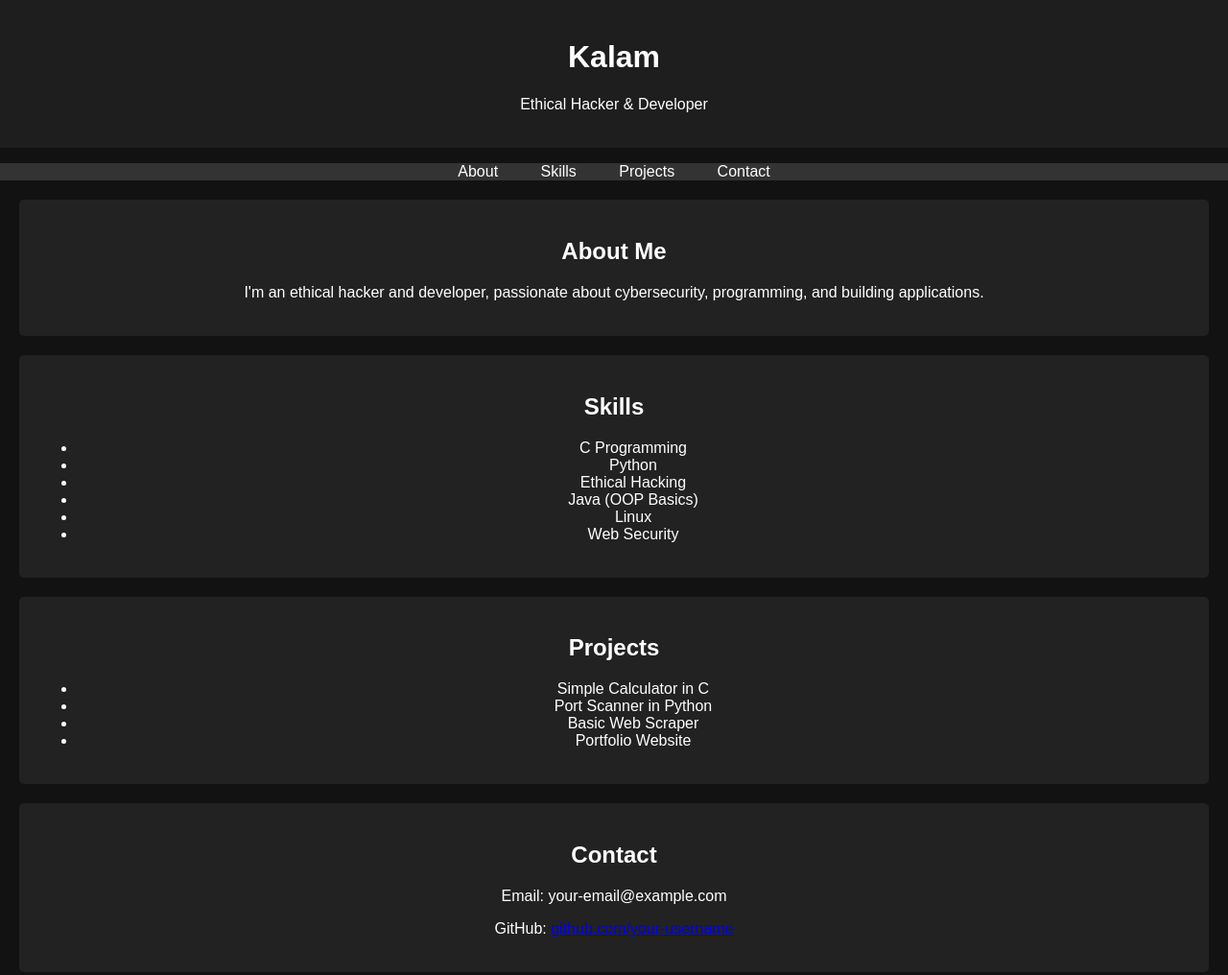
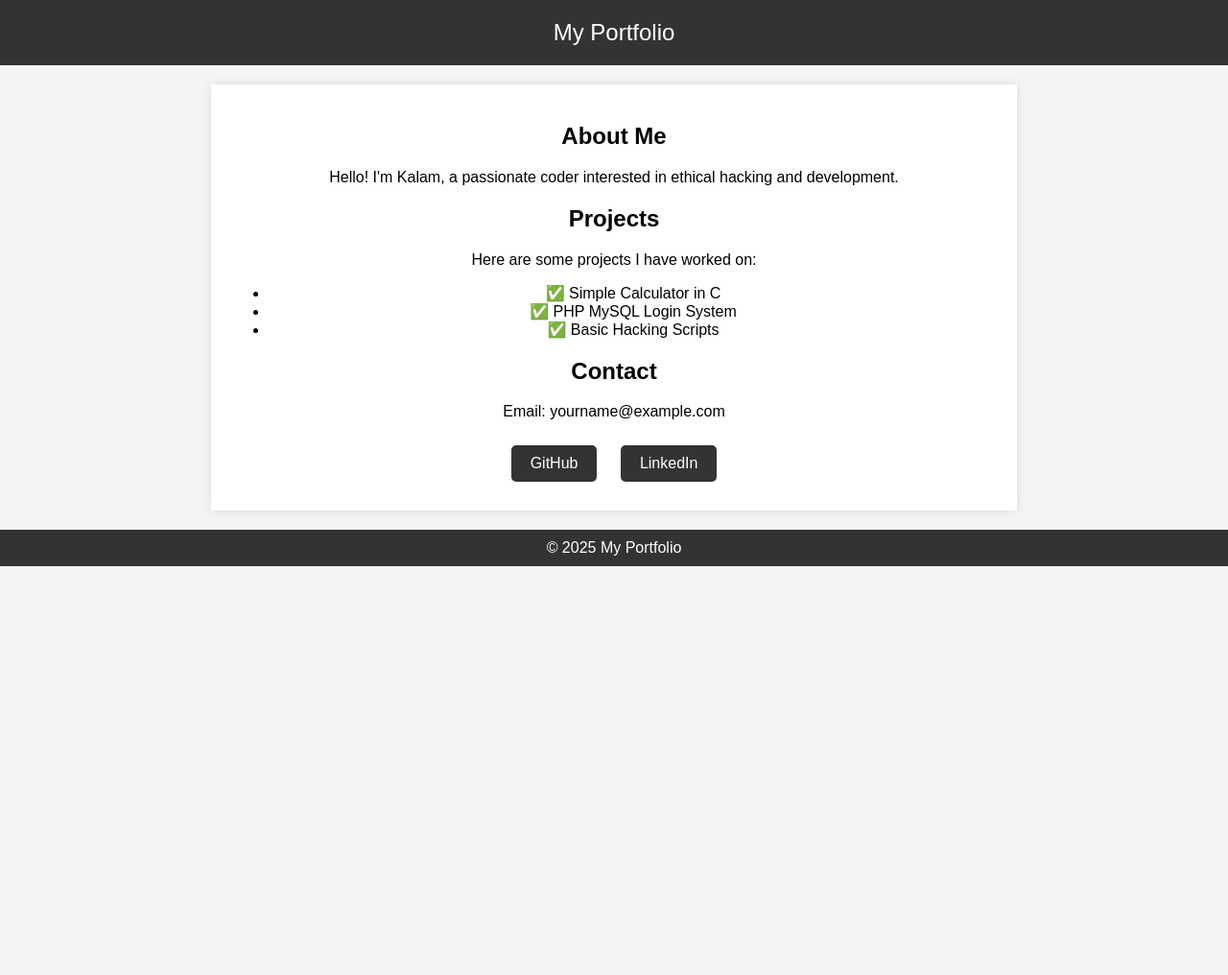
Before and after one commit to Username-123-stack/Digital-portfolio-, a plain HTML site: page index.html in a window 1280 px wide. Shown: the top 1016 px of the page at 96% size. After the commit the page ends 800 px from the top, so only its background shows below. Drawn offline with Linux system fonts and the light colour scheme.

Commit message:
Update index.html

```diff
--- a/index.html
+++ b/index.html
@@ -3,61 +3,71 @@
 <head>
     <meta charset="UTF-8">
     <meta name="viewport" content="width=device-width, initial-scale=1.0">
-    <title>Kalam's Portfolio</title>
-    <link rel="stylesheet" href="style.css">
+    <title>My Portfolio</title>
+    <style>
+        body {
+            font-family: Arial, sans-serif;
+            margin: 0;
+            padding: 0;
+            background-color: #f4f4f4;
+            text-align: center;
+        }
+        header {
+            background-color: #333;
+            color: white;
+            padding: 20px;
+            font-size: 24px;
+        }
+        .container {
+            max-width: 800px;
+            margin: 20px auto;
+            background: white;
+            padding: 20px;
+            box-shadow: 0 0 10px rgba(0, 0, 0, 0.1);
+        }
+        .btn {
+            display: inline-block;
+            margin: 10px;
+            padding: 10px 20px;
+            background: #333;
+            color: white;
+            text-decoration: none;
+            border-radius: 5px;
+        }
+        .btn:hover {
+            background: #555;
+        }
+        footer {
+            margin-top: 20px;
+            padding: 10px;
+            background: #333;
+            color: white;
+        }
+    </style>
 </head>
 <body>
 
-    <header>
-        <h1>Kalam</h1>
-        <p>Ethical Hacker & Developer</p>
-    </header>
+    <header>My Portfolio</header>
 
-    <nav>
+    <div class="container">
+        <h2>About Me</h2>
+        <p>Hello! I'm Kalam, a passionate coder interested in ethical hacking and development.</p>
+
+        <h2>Projects</h2>
+        <p>Here are some projects I have worked on:</p>
         <ul>
-            <li><a href="#about">About</a></li>
-            <li><a href="#skills">Skills</a></li>
-            <li><a href="#projects">Projects</a></li>
-            <li><a href="#contact">Contact</a></li>
+            <li>✅ Simple Calculator in C</li>
+            <li>✅ PHP MySQL Login System</li>
+            <li>✅ Basic Hacking Scripts</li>
         </ul>
-    </nav>
 
-    <section id="about">
-        <h2>About Me</h2>
-        <p>I'm an ethical hacker and developer, passionate about cybersecurity, programming, and building applications.</p>
-    </section>
+        <h2>Contact</h2>
+        <p>Email: yourname@example.com</p>
+        <a href="https://github.com/yourgithub" class="btn">GitHub</a>
+        <a href="https://linkedin.com/in/yourlinkedin" class="btn">LinkedIn</a>
+    </div>
 
-    <section id="skills">
-        <h2>Skills</h2>
-        <ul>
-            <li>C Programming</li>
-            <li>Python</li>
-            <li>Ethical Hacking</li>
-            <li>Java (OOP Basics)</li>
-            <li>Linux</li>
-            <li>Web Security</li>
-        </ul>
-    </section>
-
-    <section id="projects">
-        <h2>Projects</h2>
-        <ul>
-            <li>Simple Calculator in C</li>
-            <li>Port Scanner in Python</li>
-            <li>Basic Web Scraper</li>
-            <li>Portfolio Website</li>
-        </ul>
-    </section>
-
-    <section id="contact">
-        <h2>Contact</h2>
-        <p>Email: your-email@example.com</p>
-        <p>GitHub: <a href="https://github.com/your-username" target="_blank">github.com/your-username</a></p>
-    </section>
-
-    <footer>
-        <p>© 2025 Kalam. All Rights Reserved.</p>
-    </footer>
+    <footer>© 2025 My Portfolio</footer>
 
 </body>
 </html>
```
